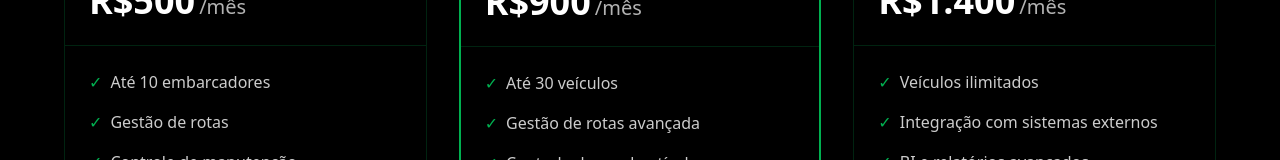
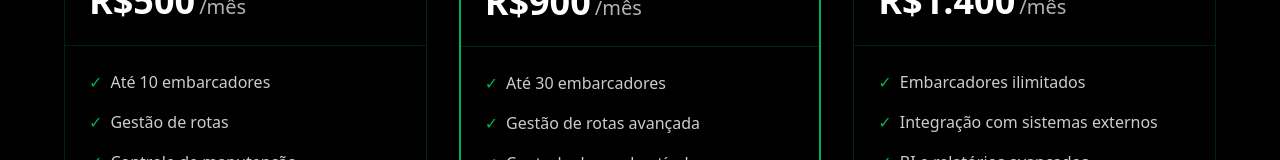
Before and after one commit to vetorcsa/vetor-visionary-hub, a React (Vite) app: page /planos-transportadoras in a window 1280 px wide. Shown: the part 541-701 px from the top of the page. Built offline with nearby package versions, Linux system fonts and the light colour scheme.

Commit message:
Fix: Update pricing and features
Update the transportation plan to use "embarcadores" instead of "veículos".
Update the automation plan prices.

```diff
--- a/src/pages/ProcessAutomation.tsx
+++ b/src/pages/ProcessAutomation.tsx
@@ -1,3 +1,4 @@
+
 import React from 'react';
 import { Cpu, ArrowRight, Code, Clock, BarChart, Bot, ExternalLink } from 'lucide-react';
 import { Badge } from '@/components/ui/badge';
@@ -212,7 +213,7 @@ while True:
               <div className="absolute top-0 right-0 w-32 h-32 bg-vetor-green/10 rounded-bl-full"></div>
               <CardHeader>
                 <CardTitle variant="dark" className="text-2xl">Automação Básica</CardTitle>
-                <p className="text-3xl font-bold text-white mt-4">R$ 2.000<span className="text-lg text-white/60">/projeto</span></p>
+                <p className="text-3xl font-bold text-white mt-4">R$ 3.000<span className="text-lg text-white/60">/projeto</span></p>
               </CardHeader>
               <CardContent className="space-y-4">
                 <ul className="space-y-3">
@@ -273,7 +274,7 @@ while True:
               <CardHeader>
                 <Badge className="bg-vetor-green/20 text-vetor-green hover:bg-vetor-green/30 mb-1 self-start">Recomendado</Badge>
                 <CardTitle variant="dark" className="text-2xl">Automação Avançada</CardTitle>
-                <p className="text-3xl font-bold text-white mt-4">R$ 5.000<span className="text-lg text-white/60">/projeto</span></p>
+                <p className="text-3xl font-bold text-white mt-4">R$ 10.000<span className="text-lg text-white/60">/projeto</span></p>
               </CardHeader>
               <CardContent className="space-y-4">
                 <ul className="space-y-3">
--- a/src/pages/TransportationPlans.tsx
+++ b/src/pages/TransportationPlans.tsx
@@ -84,7 +84,7 @@ const TransportationPlans: React.FC = () => {
               <ul className="space-y-4">
                 <li className="flex items-start">
                   <span className="text-vetor-green mr-2">✓</span>
-                  <span className="text-white/80">Até 30 veículos</span>
+                  <span className="text-white/80">Até 30 embarcadores</span>
                 </li>
                 <li className="flex items-start">
                   <span className="text-vetor-green mr-2">✓</span>
@@ -124,7 +124,7 @@ const TransportationPlans: React.FC = () => {
               <ul className="space-y-4">
                 <li className="flex items-start">
                   <span className="text-vetor-green mr-2">✓</span>
-                  <span className="text-white/80">Veículos ilimitados</span>
+                  <span className="text-white/80">Embarcadores ilimitados</span>
                 </li>
                 <li className="flex items-start">
                   <span className="text-vetor-green mr-2">✓</span>
```
